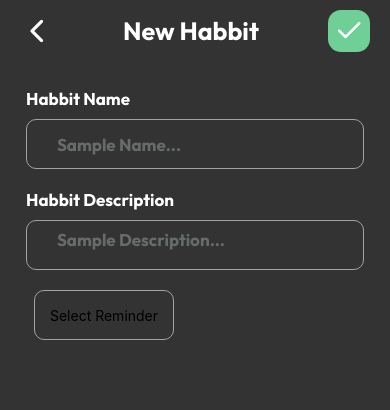
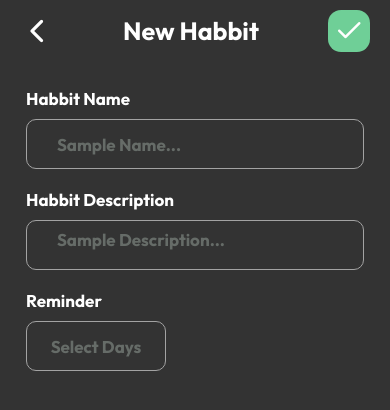
Before and after one commit to Yury-Scherbatyuk/habby-app, a React Native app: screen /Edit in a window 390 px wide. Shown: the top 410 px of the page. Built offline with nearby package versions, Linux system fonts and the light colour scheme.

Commit message:
Updated DEV.NIX to run in IDX, Fixed child-key expo warning, Renamed Files

```diff
--- a/src/components/HabbitFields.tsx
+++ b/src/components/ManageHabbitFields.tsx
@@ -1,14 +1,14 @@
-import { useState } from 'react'
+import { useEffect, useState } from 'react'
 import { useForm, SubmitHandler, Controller } from 'react-hook-form'
 import {
   TextInput,
   View,
   StyleSheet,
-  Button,
+  // Button,
   Text,
   Pressable,
 } from 'react-native'
-import { SafeAreaView } from 'react-native-safe-area-context'
+// import { SafeAreaView } from 'react-native-safe-area-context'
 import { Colors } from '../colors'
 import { NavigationProp } from '@react-navigation/native'
 
@@ -16,10 +16,10 @@ interface HabbitFieldsProps {
   navigation: NavigationProp<any, any>
 }
 
-type Inputs = {
-  example: string
-  exampleRequired: string
-}
+// type Inputs = {
+//   example: string
+//   exampleRequired: string
+// }
 
 export default function HabbitFields({ navigation }: HabbitFieldsProps) {
   const [descriptionHeight, setDescriptionHeight] = useState(0)
@@ -89,6 +89,8 @@ export default function HabbitFields({ navigation }: HabbitFieldsProps) {
             />
           )}
         />
+
+        <Text style={styles.heading}>Reminder</Text>
         <Pressable
           style={styles.button}
           onPress={() =>
@@ -102,7 +104,7 @@ export default function HabbitFields({ navigation }: HabbitFieldsProps) {
           }
         >
           {(!reminderData || reminderData.days.length === 0) && (
-            <Text>Select Reminder</Text>
+            <Text style={styles.buttonInput}>Select Days</Text>
           )}
           {reminderData && reminderData.days.length > 0 && (
             <View>
@@ -139,6 +141,13 @@ const styles = StyleSheet.create({
     paddingLeft: 30,
     maxHeight: 80,
   },
+  buttonInput: {
+    fontFamily: 'Outfit-Bold',
+    fontSize: 17,
+    color: Colors.lightGray,
+    padding: 10,
+    paddingLeft: 10
+  },
   heading: {
     fontFamily: 'Outfit-Bold',
     color: 'white',
@@ -155,7 +164,7 @@ const styles = StyleSheet.create({
     borderColor: Colors.grayText,
     borderWidth: 1,
     marginBottom: 20,
-    marginLeft: 8,
+    // marginLeft: 8,
     borderRadius: 10,
     maxHeight: 80,
     alignItems: 'center',
--- a/src/pages/EditPage.tsx
+++ b/src/pages/EditPage.tsx
@@ -13,7 +13,7 @@ import { Colors } from '../colors'
 import React from 'react'
 import { useFonts } from 'expo-font'
 import { NavigationProp } from '@react-navigation/native'
-import HabbitFields from '../components/HabbitFields'
+import ManageHabbitFields from '../components/ManageHabbitFields'
 
 interface PageProps {
   navigation: NavigationProp<any, any>
@@ -53,7 +53,7 @@ export default function EditPage({ navigation }: PageProps) {
           iconColor={Colors.white}
         />
       </View>
-      <HabbitFields navigation={navigation} />
+      <ManageHabbitFields navigation={navigation} />
     </SafeAreaView>
   )
 }
--- a/src/pages/TaskScheduler.tsx
+++ b/src/pages/TaskScheduler.tsx
@@ -13,7 +13,7 @@ import { Colors } from '../colors'
 import React from 'react'
 import { useFonts } from 'expo-font'
 import { NavigationProp, RouteProp } from '@react-navigation/native'
-import HabbitFields from '../components/HabbitFields'
+import HabbitFields from '../components/ManageHabbitFields'
 import DateTimePicker from '@react-native-community/datetimepicker' // npm install https://github.com/react-native-datetimepicker/datetimepicker
 
 interface PageProps {
@@ -82,19 +82,6 @@ export default function TaskScheduler({ navigation, route }: PageProps) {
   }
 
   const daysOfWeek = ['Mo', 'Tu', 'We', 'Th', 'Fr', 'Sa', 'Su'] //Array for CoreSquares text
-
-  const squares = daysOfWeek.map((day, i) => (
-    <Pressable onPress={() => coreSquaresInteraction(day)}>
-      <CoreSquare
-        key={i}
-        color={coreSquarePressed[day] ? Colors.purple : Colors.lightGray}
-        size={SquareSizes.Big}
-        isHighlited={coreSquarePressed[day] ? true : false}
-        icon={day}
-        iconColor="white"
-      />
-    </Pressable>
-  ))
 
   const selectedDays = Object.keys(coreSquarePressed).filter(
     (day) => coreSquarePressed[day],
@@ -167,7 +154,17 @@ export default function TaskScheduler({ navigation, route }: PageProps) {
             justifyContent: 'space-evenly',
           }}
         >
-          {squares}
+          {daysOfWeek.map((day, i) => (
+            <Pressable onPress={() => coreSquaresInteraction(day)} key={i}>
+              <CoreSquare
+                color={coreSquarePressed[day] ? Colors.purple : Colors.lightGray}
+                size={SquareSizes.Big}
+                isHighlited={coreSquarePressed[day] ? true : false}
+                icon={day}
+                iconColor="white"
+              />
+            </Pressable>
+          ))}
         </View>
       </View>
       {/* time + selector */}
```
Also changed, not shown: 1 other file (tests, documents, lock files or other folders).
